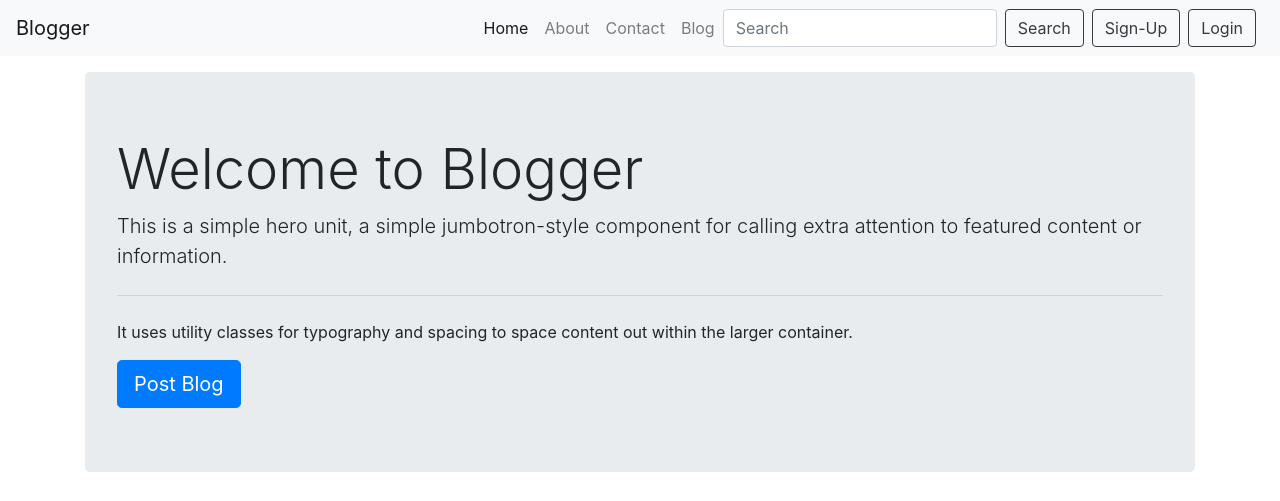
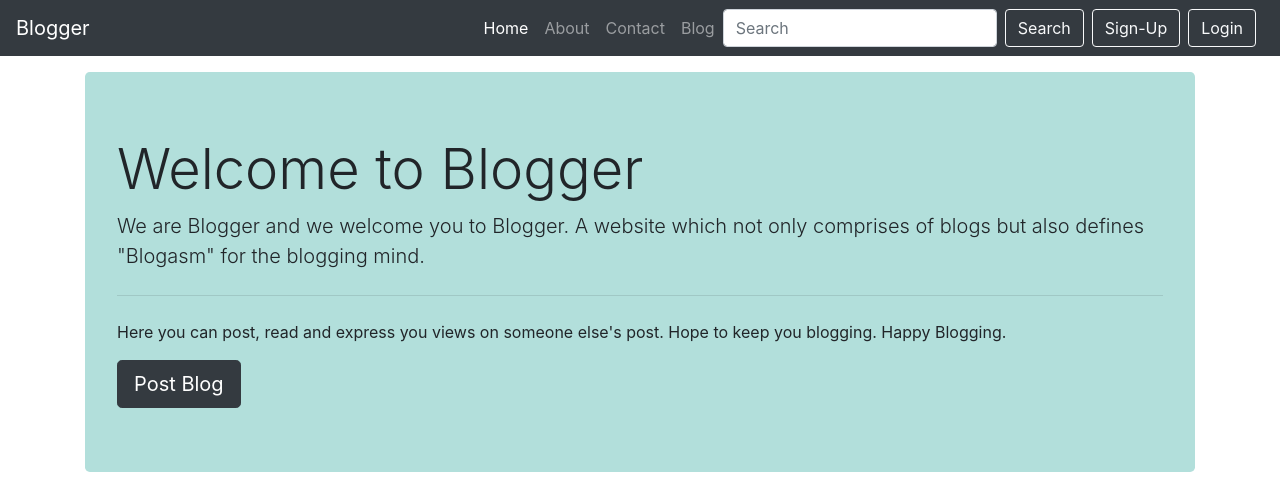
Before and after one commit to ayushi1376/Blogos-Web-App, a Django app: template templates/home/home.html in a window 1280 px wide. Shown: the top 501 px of the page. Run offline with Django 3.2, Linux system fonts and the light colour scheme; the template is opened without the code that fills it, so the values that code supplies are empty; some libraries are stand-ins or nearby versions.

Commit message:
Designing

```diff
--- a/templates/base.html
+++ b/templates/base.html
@@ -10,8 +10,9 @@
 
     <title>{% block title %}  {% endblock title %}</title>
   </head>
+
   <body>
-  <nav class="navbar navbar-expand-lg navbar-light bg-light">
+  <nav class="navbar navbar-expand-lg navbar-dark bg-dark">
   <a class="navbar-brand" href="/">Blogger</a>
   <button class="navbar-toggler" type="button" data-toggle="collapse" data-target="#navbarNav" aria-controls="navbarNav" aria-expanded="false" aria-label="Toggle navigation">
     <span class="navbar-toggler-icon"></span>
@@ -33,16 +34,16 @@
     </ul>
      <form method='get' action='/search' class="form-inline">
     <input class="form-control mr-sm-2" type="search" placeholder="Search" aria-label="Search" name="query" id="query">
-    <button class="btn btn-outline-dark mr-2" type="submit">Search</button>
+    <button class="btn btn-outline-light mr-2" type="submit">Search</button>
   </form>
   {% comment %}
      <a href='/admin' role='button' target='_blank' class="btn btn-outline-primary mr-2">Admin Panel</a>{% endcomment %}
    <!-- Button trigger Sign-Up modal -->
-  <button type="button" class="btn btn-outline-dark mr-2" data-toggle="modal" data-target="#signupModal">
+  <button type="button" class="btn btn-outline-light mr-2" data-toggle="modal" data-target="#signupModal">
     Sign-Up
   </button>
   <!-- Button trigger Login modal -->
-  <button type="button" class="btn btn-outline-dark mr-2" data-toggle="modal" data-target="#loginModal">
+  <button type="button" class="btn btn-outline-light mr-2" data-toggle="modal" data-target="#loginModal">
     Login
   </button>
   </div>
--- a/templates/blog/blogHome.html
+++ b/templates/blog/blogHome.html
@@ -8,7 +8,7 @@
 
 
 
-<div class="row no-gutters border rounded overflow-hidden flex-md-row my-4 shadow-sm h-md-250 position-relative">
+<div class="row no-gutters border rounded overflow-hidden flex-md-row my-4 shadow-sm h-md-250 position-relative" style="background-color:#b2dfdb">
   <div class="col p-4 d-flex flex-column position-static">
     <strong class="d-inline-block mb-2 text-primary">Article by: {{post.author}}</strong>
       <h3 class="mb-0">{{post.title}}</h3>
--- a/templates/home/contact.html
+++ b/templates/home/contact.html
@@ -25,5 +25,6 @@
   </div>
   <button type="submit" class="btn btn-primary">Submit</button>
 </form>
+
 </div>
 {% endblock body %}
--- a/templates/home/home.html
+++ b/templates/home/home.html
@@ -3,16 +3,53 @@
 {% block homeactive %}active{% endblock homeactive %}
 {% block body %}
 <div class="container my-3">
-<div class="jumbotron">
+<div class="jumbotron" style="background-color:#b2dfdb">
   <h1 class="display-4">Welcome to Blogger</h1>
-  <p class="lead">This is a simple hero unit, a simple jumbotron-style component for calling extra attention to featured content or information.</p>
+  <p class="lead">We are Blogger and we welcome you to Blogger. A website which not only comprises of blogs but also defines "Blogasm" for the blogging mind.</p>
   <hr class="my-4">
-  <p>It uses utility classes for typography and spacing to space content out within the larger container.</p>
-  <a class="btn btn-primary btn-lg" href="/blog" role="button">Post Blog</a>
+  <p>Here you can post, read and express you views on someone else's post. Hope to keep you blogging. Happy Blogging.</p>
+  <a class="btn btn-dark btn-lg" href="/blog" role="button">Post Blog</a>
 </div>
 </div>
-
-<div class="container">
+<div id="carouselExampleCaptions" class="carousel slide" data-ride="carousel">
+  <ol class="carousel-indicators">
+    <li data-target="#carouselExampleCaptions" data-slide-to="0" class="active"></li>
+    <li data-target="#carouselExampleCaptions" data-slide-to="1"></li>
+    <li data-target="#carouselExampleCaptions" data-slide-to="2"></li>
+  </ol>
+  <div class="carousel-inner container">
+    <div class="carousel-item active">
+      <img src="https://source.unsplash.com/user/erondu/760x400" class="d-block w-100" alt="...">
+      <div class="carousel-caption d-none d-md-block">
+        <h5>First slide label</h5>
+        <p>Nulla vitae elit libero, a pharetra augue mollis interdum.</p>
+      </div>
+    </div>
+    <div class="carousel-item">
+      <img src="https://source.unsplash.com/collection/190727/760x400" class="d-block w-100" alt="...">
+      <div class="carousel-caption d-none d-md-block">
+        <h5>Second slide label</h5>
+        <p>Lorem ipsum dolor sit amet, consectetur adipiscing elit.</p>
+      </div>
+    </div>
+    <div class="carousel-item">
+      <img src="https://source.unsplash.com/WLUHO9A_xik/760x400" class="d-block w-100" alt="...">
+      <div class="carousel-caption d-none d-md-block">
+        <h5>Third slide label</h5>
+        <p>Praesent commodo cursus magna, vel scelerisque nisl consectetur.</p>
+      </div>
+    </div>
+  </div>
+  <a class="carousel-control-prev" href="#carouselExampleCaptions" role="button" data-slide="prev">
+    <span class="carousel-control-prev-icon" aria-hidden="true"></span>
+    <span class="sr-only">Previous</span>
+  </a>
+  <a class="carousel-control-next" href="#carouselExampleCaptions" role="button" data-slide="next">
+    <span class="carousel-control-next-icon" aria-hidden="true"></span>
+    <span class="sr-only">Next</span>
+  </a>
+</div>
+<div class="container my-2" style="background-color:#b2dfdb">
 <h2>Popular blogs</h2>
 <div class="row no-gutters border rounded overflow-hidden flex-md-row my-4 shadow-sm h-md-250 position-relative">
   <div class="col p-4 d-flex flex-column position-static">
@@ -20,7 +57,7 @@
       <h3 class="mb-0">Featured post</h3>
         <div class="mb-1 text-muted">Nov 12</div>
           <p class="card-text mb-auto">This is a wider card with supporting text below as a natural lead-in to additional content.</p>
-          <a href="#" class="stretched-link">Continue reading</a>
+          <a href="" class="stretched-link">Continue reading</a>
         </div>
         <div class="col-auto d-none d-lg-block"></div>
       </div>
```
